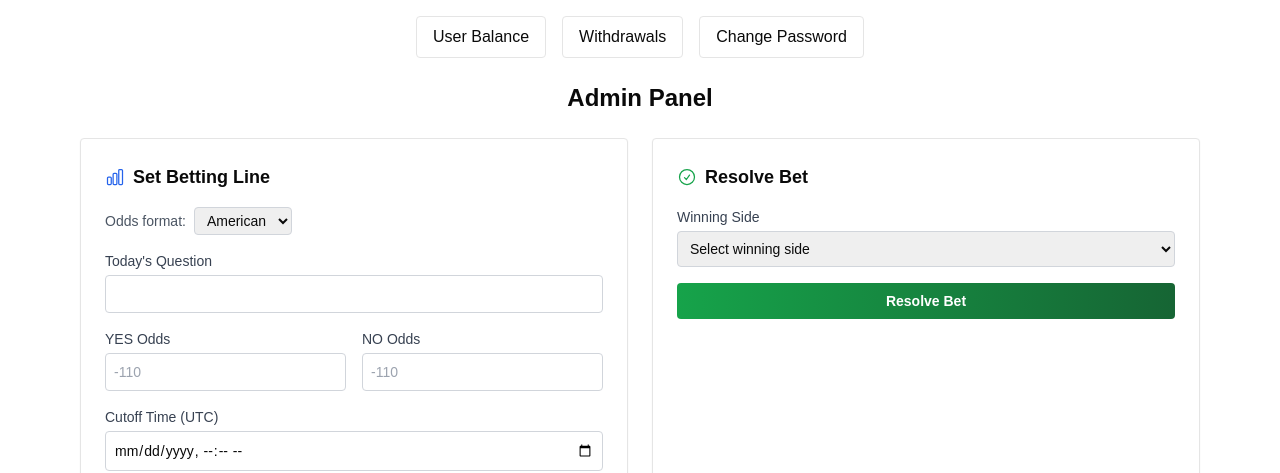
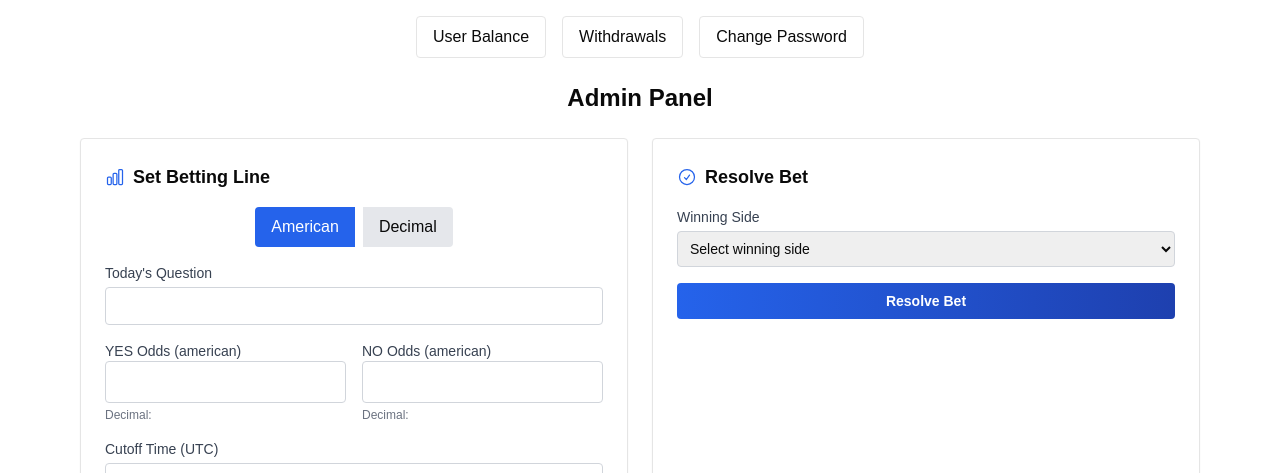
Before and after one commit to BrainNerdPro/Crypto-Betting-App, a Next.js app in the folder betting-platform/frontend/: page /admin in a window 1280 px wide. Shown: the top 473 px of the page. Built offline with nearby package versions, Linux system fonts and the light colour scheme; no server answers; sample sign-in values are in the browser's storage.

Commit message:
Update page.tsx

```diff
--- a/betting-platform/frontend/app/admin/page.tsx
+++ b/betting-platform/frontend/app/admin/page.tsx
@@ -8,6 +8,7 @@ import {
   ChartBarIcon,
   CheckCircleIcon,
   TrashIcon,
+  ExclamationTriangleIcon
 } from '@heroicons/react/24/outline'
 import Alert from "@/components/Alert";
 import ChangePasswordModal from "@/components/ChangePasswordModal";
@@ -40,7 +41,7 @@ export default function AdminPage() {
   const [currentPage, setCurrentPage] = useState(1);
   const [showAll, setShowAll] = useState(false);
   const [showPasswordModal, setShowPasswordModal] = useState(false);
-  const [oddsFormat, setOddsFormat] = useState<"american" | "decimal">("american")
+  const [oddsFormat, setOddsFormat] = useState<"american" | "decimal">("american");
 
   const rowsPerPage = 10;
   const router = useRouter()
@@ -61,10 +62,33 @@ export default function AdminPage() {
     }
   }, []);
 
+  const convertDecimalToAmerican = (decimalStr: string): string => {
+    const dec = parseFloat(decimalStr);
+    if (isNaN(dec) || dec < 1.01) return "";
+    return dec >= 2 ? ((dec - 1) * 100).toFixed(0) : (-100 / (dec - 1)).toFixed(0);
+  };
+
+  const convertAmericanToDecimal = (americanStr: string): string => {
+    const odds = parseFloat(americanStr);
+    if (isNaN(odds)) return "";
+    return odds > 0 ? (odds / 100 + 1).toFixed(2) : (100 / Math.abs(odds) + 1).toFixed(2);
+  };
+
+  const isInvalidDecimal = (value: string) => parseFloat(value) < 1.01;
+  const isInvalidAmerican = (value: string) => isNaN(parseFloat(value));
+
   const handleSetLine = async (e: React.FormEvent) => {
-    e.preventDefault()
-    const token = localStorage.getItem("token")
-    if (!token) return router.push("/login")
+    e.preventDefault();
+    const token = localStorage.getItem("token");
+    if (!token) return router.push("/login");
+
+    let yes = yesOdds;
+    let no = noOdds;
+    if (oddsFormat === "decimal") {
+      yes = convertDecimalToAmerican(yesOdds);
+      no = convertDecimalToAmerican(noOdds);
+    }
+
     const res = await fetch(`${process.env.NEXT_PUBLIC_BACKEND_URL}/api/admin/set-line`, {
       method: "POST",
       headers: {
@@ -73,12 +97,13 @@ export default function AdminPage() {
       },
       body: JSON.stringify({
         question,
-        yes_odds: yesOdds,
-        no_odds: noOdds,
+        yes_odds: yes,
+        no_odds: no,
         cutoff_time: new Date(cutoffTime).toISOString()
       })
-    })
-    const data = await res.json()
+    });
+
+    const data = await res.json();
     if (res.ok) {
       setLineMessage({ text: "✅ Line set successfully", type: "success" });
       setShowLineAlert(true);
@@ -88,7 +113,7 @@ export default function AdminPage() {
       setShowLineAlert(true);
       setTimeout(() => setShowLineAlert(false), 1000);
     }
-  }
+  };
 
   const handleResolveBet = async (e: React.FormEvent) => {
     e.preventDefault()
@@ -119,41 +144,6 @@ export default function AdminPage() {
       setTimeout(() => setShowResolveAlert(false), 1000);
     }
   }
-
-  // const handleChangePassword = async (e: React.FormEvent) => {
-  //   e.preventDefault();
-  //   const token = localStorage.getItem("token");
-
-  //   const res = await fetch(`${process.env.NEXT_PUBLIC_BACKEND_URL}/api/admin/change-password`, {
-  //     method: "POST",
-  //     headers: {
-  //       "Content-Type": "application/json",
-  //       "Authorization": `Bearer ${token}`
-  //     },
-  //     body: JSON.stringify({
-  //       currentPassword,
-  //       newPassword
-  //     })
-  //   });
-
-  //   const data = await res.json();
-  //   if (res.ok) {
-  //     setPasswordMessage({ text: "Password updated successfully.", success: true });
-  //     setTimeout(() => {
-  //       setShowPasswordModal(false);
-  //       setPasswordMessage(null);
-  //     }, 1000);
-  //   } else {
-  //     setPasswordMessage({ text: data.error || "Failed to update password.", success: false });
-  //   }
-  // };
-  const convertOdds = (americanOdds: string): string => {
-    const odds = parseFloat(americanOdds)
-    if (isNaN(odds)) return ""
-    const decimal = odds > 0 ? (odds / 100 + 1) : (100 / Math.abs(odds) + 1)
-    return decimal.toFixed(2)
-  }
-
 
   useEffect(() => {
     fetchTodayBets();
@@ -222,18 +212,19 @@ export default function AdminPage() {
           <h2 className="text-lg font-semibold mb-4 flex items-center gap-2">
             <ChartBarIcon className="w-5 h-5 text-blue-600" /> Set Betting Line
           </h2>
-
-          <div className="mb-4 flex items-center gap-2">
-            <label htmlFor="odds-format" className="text-sm text-gray-600 font-medium">Odds format:</label>
-            <select
-              id="odds-format"
-              value={oddsFormat}
-              onChange={(e) => setOddsFormat(e.target.value as "american" | "decimal")}
-              className="text-sm px-2 py-1 border border-gray-300 rounded focus:outline-none focus:ring-1 focus:ring-blue-400"
+            <div className="flex justify-center gap-2 mb-4">
+              <button
+                className={`px-4 py-2 rounded-l ${oddsFormat === 'american' ? 'bg-blue-600 text-white' : 'bg-gray-200'}`}
+                onClick={() => setOddsFormat("american")}
               >
-              <option value="american">American</option>
-              <option value="decimal">Decimal</option>
-            </select>
+                American
+              </button>
+              <button
+                className={`px-4 py-2 rounded-r ${oddsFormat === 'decimal' ? 'bg-blue-600 text-white' : 'bg-gray-200'}`}
+                onClick={() => setOddsFormat("decimal")}
+              >
+                Decimal
+              </button>
               </div>
 
             <form onSubmit={handleSetLine} className="space-y-4">
@@ -251,39 +242,36 @@ export default function AdminPage() {
               </div>
 
               <div className="grid grid-cols-1 sm:grid-cols-2 gap-4">
-                <div>
-                  <label htmlFor="yesOdds" className="block text-sm font-medium mb-1 text-gray-700">
-                    YES Odds
-                  </label>
+                {["YES", "NO"].map(side => {
+                const value = side === "YES" ? yesOdds : noOdds;
+                const setter = side === "YES" ? setYesOdds : setNoOdds;
+                const preview = oddsFormat === "american"
+                  ? convertAmericanToDecimal(value)
+                  : convertDecimalToAmerican(value);
+                const invalid = oddsFormat === "decimal" && isInvalidDecimal(value);
+                return (
+                  <div key={side}>
+                    <label className="block text-sm font-medium text-gray-700">{side} Odds ({oddsFormat})</label>
                     <input
-                    id="yesOdds"
                       type="text"
-                    value={yesOdds}
-                    onChange={(e) => setYesOdds(e.target.value)}
-                    className="w-full p-2 border border-gray-300 rounded focus:ring focus:ring-blue-200 text-sm"
-                    placeholder="-110"
+                      value={value}
+                      onChange={(e) => setter(e.target.value)}
+                      className="w-full p-2 border border-gray-300 rounded"
+                      required
                     />
-                  {oddsFormat === "decimal" && yesOdds && (
-                    <p className="text-sm text-gray-500 mt-1">Decimal: {convertOdds(yesOdds)}</p>
+                    {invalid ? (
+                      <div className="flex items-center gap-1 text-sm text-red-600 mt-1">
+                        <ExclamationTriangleIcon className="w-4 h-4" />
+                        <span>Must be ≥ 1.01</span>
+                      </div>
+                    ) : (
+                      <p className="text-xs text-gray-500 mt-1">
+                        {oddsFormat === "american" ? `Decimal: ${preview}` : `American: ${preview}`}
+                      </p>
                     )}
                   </div>
-
-                <div>
-                  <label htmlFor="noOdds" className="block text-sm font-medium mb-1 text-gray-700">
-                    NO Odds
-                  </label>
-                  <input
-                    id="noOdds"
-                    type="text"
-                    value={noOdds}
-                    onChange={(e) => setNoOdds(e.target.value)}
-                    className="w-full p-2 border border-gray-300 rounded focus:ring focus:ring-blue-200 text-sm"
-                    placeholder="-110"
-                  />
-                  {oddsFormat === "decimal" && noOdds && (
-                    <p className="text-sm text-gray-500 mt-1">Decimal: {convertOdds(noOdds)}</p>
-                  )}
-                </div>
+                );
+              })}
               </div>
 
               <div>
@@ -296,6 +284,7 @@ export default function AdminPage() {
                   value={cutoffTime}
                   onChange={(e) => setCutoffTime(e.target.value)}
                   className="w-full p-2 border border-gray-300 rounded focus:ring focus:ring-blue-200 text-sm"
+                  required
                 />
               </div>
 
@@ -313,13 +302,11 @@ export default function AdminPage() {
                 onDismiss={() => setLineMessage({ text: "", type: "" })}
               />
             )}
-
         </div>
-
           {/* Resolve Bet Card */}
           <div className="bg-white border rounded shadow-sm p-6 w-full">
           <h2 className="text-lg font-semibold mb-4 flex items-center gap-2">
-            <CheckCircleIcon className="w-5 h-5 text-green-600" /> Resolve Bet
+            <CheckCircleIcon className="w-5 h-5 text-blue-600" /> Resolve Bet
           </h2>
             <form onSubmit={handleResolveBet} className="space-y-4">
               <div>
@@ -340,7 +327,7 @@ export default function AdminPage() {
 
               <button
                 type="submit"
-                className="w-full py-2 text-sm font-semibold rounded bg-gradient-to-r from-green-600 to-green-800 text-white hover:opacity-90 transition"
+                className="w-full py-2 text-sm font-semibold rounded bg-gradient-to-r from-blue-600 to-blue-800 text-white hover:opacity-90 transition"
               >
                 Resolve Bet
               </button>
@@ -434,51 +421,6 @@ export default function AdminPage() {
           </div>
         </div>
       </div>
-      {/* {showPasswordModal && (
-        <div className="fixed inset-0 bg-black bg-opacity-50 flex justify-center items-center z-50">
-          <div className="bg-white p-6 rounded shadow-md w-full max-w-md relative">
-            <h3 className="text-lg font-semibold mb-4">Change Admin Password</h3>
-            <form onSubmit={handleChangePassword} className="space-y-4">
-              <input
-                type="password"
-                placeholder="Current Password"
-                value={currentPassword}
-                onChange={(e) => setCurrentPassword(e.target.value)}
-                className="w-full p-2 border border-gray-300 rounded"
-                required
-              />
-              <input
-                type="password"
-                placeholder="New Password"
-                value={newPassword}
-                onChange={(e) => setNewPassword(e.target.value)}
-                className="w-full p-2 border border-gray-300 rounded"
-                required
-              />
-              <div className="flex justify-end gap-2">
-                <button
-                  type="button"
-                  onClick={() => setShowPasswordModal(false)}
-                  className="px-4 py-2 border rounded bg-gray-200"
-                >
-                  Cancel
-                </button>
-                <button
-                  type="submit"
-                  className="px-4 py-2 border rounded bg-blue-600 text-white hover:opacity-90"
-                >
-                  Update
-                </button>
-              </div>
-            </form>
-            {passwordMessage && (
-              <p className={`mt-2 text-sm ${passwordMessage.success ? 'text-green-600' : 'text-red-600'}`}>
-                {passwordMessage.text}
-              </p>
-            )}
-          </div>
-        </div>
-      )} */}
       <ChangePasswordModal isOpen={showPasswordModal} onClose={() => setShowPasswordModal(false)} />
 
     </div>
```
Lines whose indentation alone changed are shown as unchanged.
